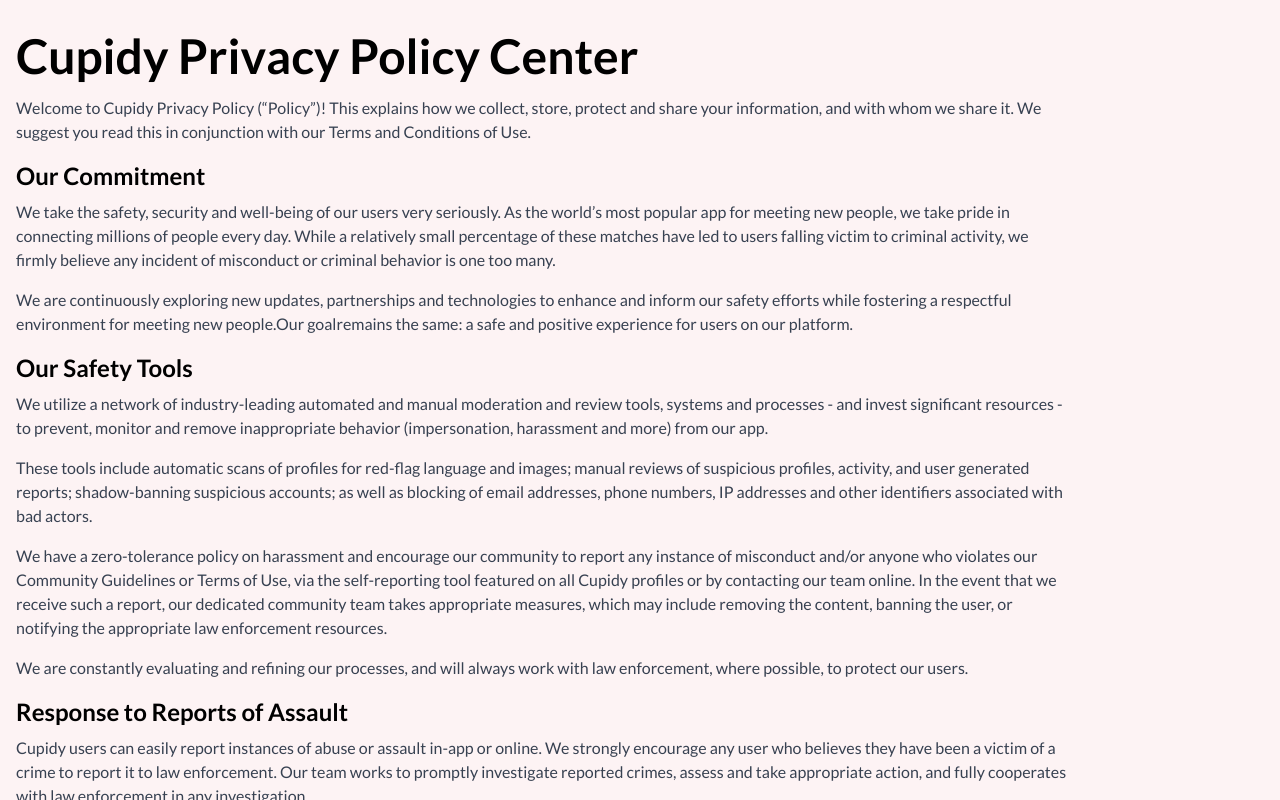
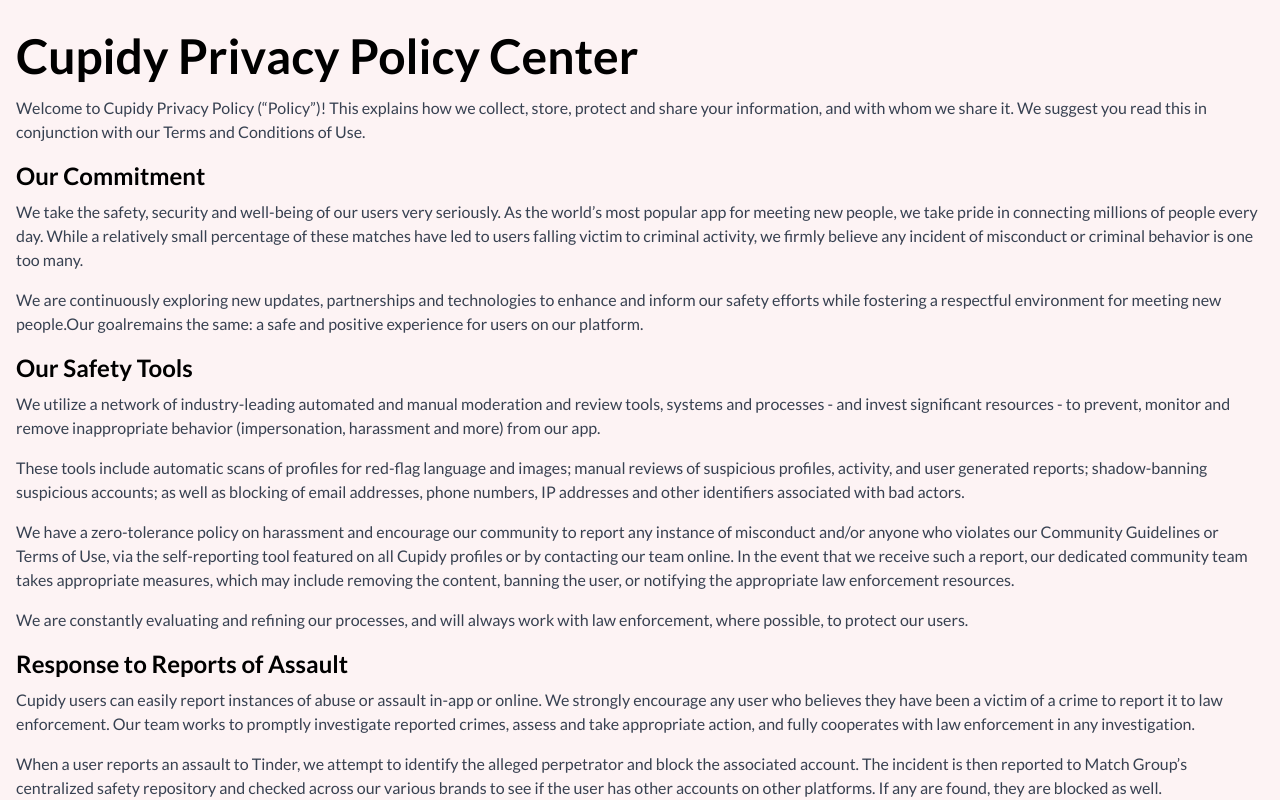
Before and after one commit to BrangB/Cupidy-Dating-App, a React (Vite) app: page /policy in a window 1280 px wide. Built offline with nearby package versions, Linux system fonts and the light colour scheme.

Commit message:
add new theme

```diff
--- a/src/App.jsx
+++ b/src/App.jsx
@@ -1,11 +1,7 @@
 import React, { useMemo, useState } from "react";
 import { Link, useLocation } from "react-router-dom";
-import AuthProvider from "./providers/AuthProvider";
 import Navbar from "./components/Navbar";
 import RoutePath from "./routes/RoutePath";
-import ColorProvider from "./providers/ColorProvider";
-import LanguageProvider from "./providers/LanguageProvider";
-import DetailInfoProvider from "./providers/DetailInfoProvider";
 import { IoMdMenu, IoMdClose, IoMdSettings } from "react-icons/io";
 import { useLanguage } from "./providers/LanguageProvider";
 
@@ -33,11 +29,11 @@
   return (
     <div className="App w-screen h-screen overflow-hidden flex bg-colorbg-primary duration-300">
       {!hideNavbar && <Navbar />}
-      <div className="w-full md:w-[85%]">
+      <div className={`w-full`}>
         <RoutePath />
       </div>
       <div
-        className="menu absolute top-6 right-6 flex md:hidden items-center justify-center bg-btnbg-primary text-colortext-third p-2 rounded-full cursor-pointer z-50"
+        className={`menu absolute top-6 right-6 flex md:hidden items-center justify-center ${isMobileMenuOpen ? "text-colortext-primary bg-colortext-third" : "bg-btnbg-primary text-colortext-third"} p-2 rounded-full cursor-pointer z-50`}
         onClick={toggleMobileMenu}
       >
         {isMobileMenuOpen ? (
--- a/src/components/SettingTheme.jsx
+++ b/src/components/SettingTheme.jsx
@@ -13,7 +13,6 @@
     const handleThemeChange = (color) => {
         setTheme(color); // Update theme based on selection
     };
-
   return (
     <div className="themes flex gap-6">
         <div className="pink flex gap-2 cursor-pointer" onClick={() => handleThemeChange("pink")}>
@@ -24,6 +23,10 @@
             <div className="mantisColor bg-[#82bd69] w-7 h-7"></div>
             <span className='italic'>Mantis</span>
         </div>
+        <div className="mantis flex gap-2 cursor-pointer" onClick={() => handleThemeChange("purple-heart")}>
+            <div className="mantisColor bg-[#9f75ff] w-7 h-7"></div>
+            <span className='italic'>Purple Heart</span>
+        </div>
     </div>
   )
 }
--- a/src/index.css
+++ b/src/index.css
@@ -89,6 +89,43 @@
 }
 
 
+[data-theme='purple-heart']{
+
+/* 'purple-heart': {
+  '50': '#f3f1ff',
+  '100': '#ebe5ff',
+  '200': '#d9ceff',
+  '300': '#bea6ff',
+  '400': '#9f75ff',
+  '500': '#843dff',
+  '600': '#7916ff',
+  '700': '#6b04fd',
+  '800': '#5a03d5',
+  '900': '#4b05ad',
+  '950': '#2c0076',
+}, */
+
+  /* 50 */
+  --primary-bg-color: #f3f1ff;
+  /* white */
+  --secondary-bg-color: #fff;
+  /* 400 */
+  --third-bg-color: #9f75ff;
+
+  /* 400 */
+  --btn-primary-color: #9f75ff;
+  /* 500 */
+  --btn-primary-color-hover: #843dff;
+
+  /* 500 */
+  --text-primary: #843dff;
+  /* 900 */
+  --text-secondary: #4b05ad;
+    /* 50 */
+    --text-third: #f3f1ff;
+
+}
+
 [data-theme="mantis"] {
 
   /* 'mantis': {
--- a/src/pages/CollectUserData.jsx
+++ b/src/pages/CollectUserData.jsx
@@ -13,7 +13,7 @@
 
 const CollectUserData = () => {
   return (
-    <div className='w-full relative flex items-center justify-center flex-col bg-[#1a1a1a0a]'>
+    <div className='w-full h-full relative flex items-center justify-center flex-col bg-[#1a1a1a0a]'>
       <Routes>
         <Route path='welcome' element={<Info />} />
         <Route path="main-info" element={<MainInfo />} />
```
